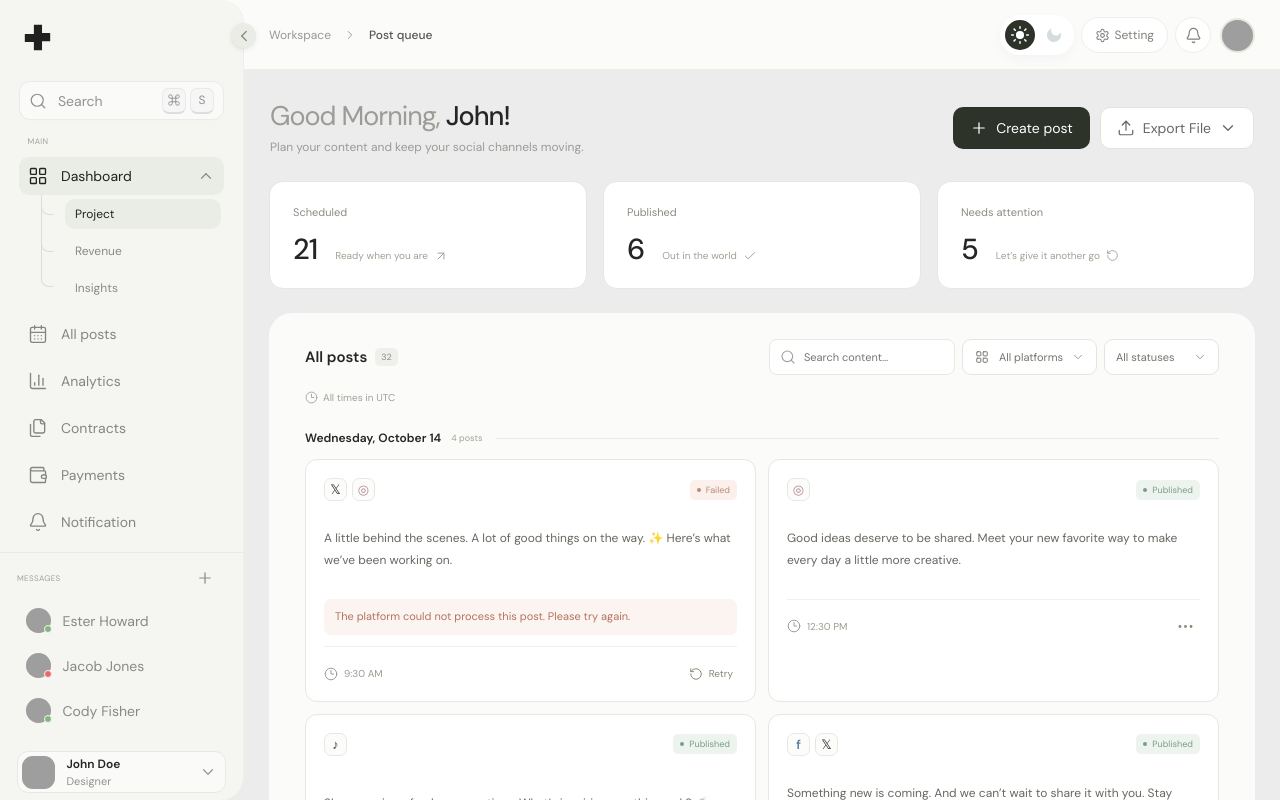
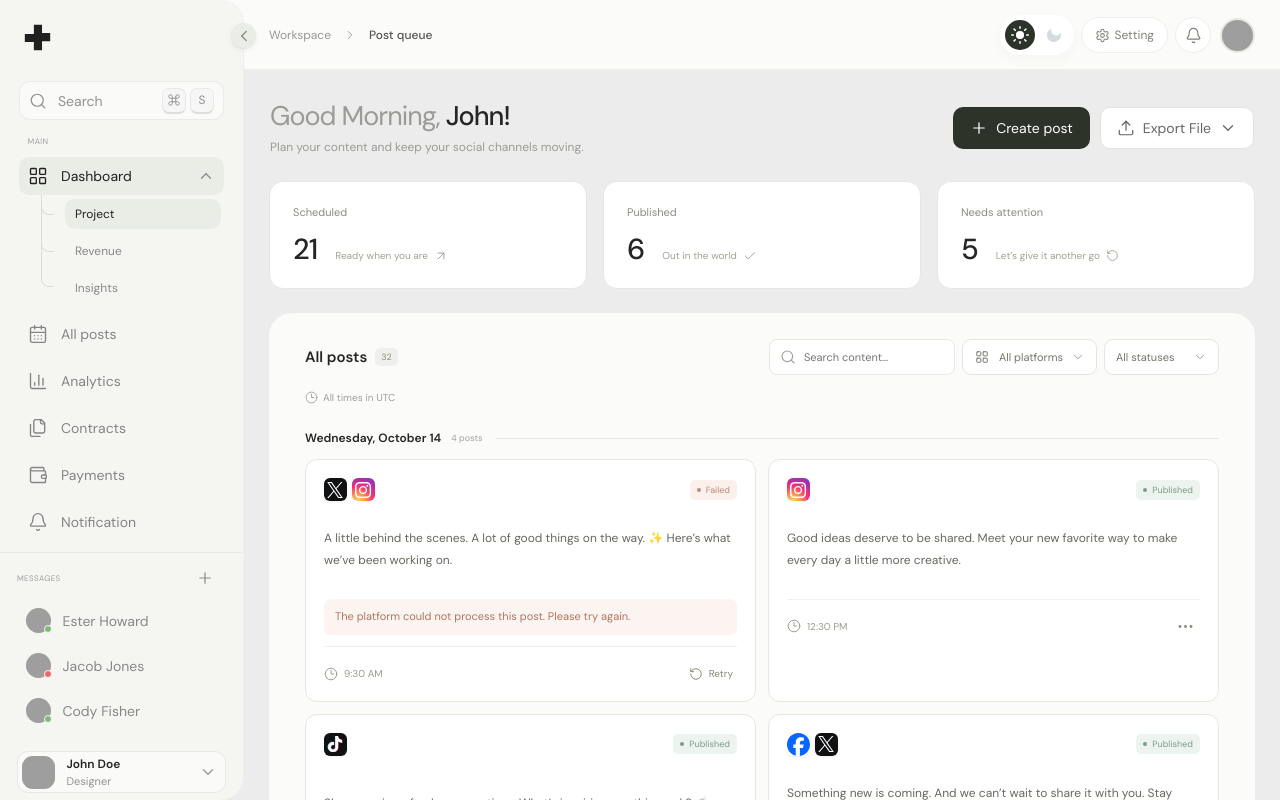
Before and after one commit to sohanpaliyal/postschedular, a React (Vite) app: page / in a window 1280 px wide. Shown: the top 800 px of the page. Built offline with nearby package versions, Linux system fonts and the light colour scheme; grey boxes are pictures that could not be loaded.

Commit message:
feat: replace social text symbols with shared brand SVG icons

```diff
--- /dev/null
+++ b/src/components/PlatformIcon.css
@@ -0,0 +1,15 @@
+/* Brand glyphs are local, tree-shaken SVG paths rather than font characters. */
+.platform.brand-icon{display:inline-flex;align-items:center;justify-content:center;flex-shrink:0;vertical-align:middle;border:0;border-radius:6px;overflow:hidden;line-height:1;box-shadow:0 1px 3px #00000010}
+.platform.brand-icon .social-brand-mark{display:block;width:70%;height:70%;flex-shrink:0;stroke:none;color:#fff}
+:root .platform.brand-icon[data-platform='Facebook']{background:#fff}
+:root .platform.brand-icon[data-platform='Facebook'] .social-brand-mark{width:100%;height:100%;color:#0866ff}
+:root .platform.brand-icon[data-platform='Instagram']{background:radial-gradient(circle at 25% 105%,#ffd776 0%,#f8a04d 25%,#f43571 52%,#b52ba5 76%,#6548c5 100%)}
+:root .platform.brand-icon[data-platform='TikTok'],:root .platform.brand-icon[data-platform='X']{background:#101113}
+.platform.brand-icon--sm{width:16px;height:16px;border-radius:4px}
+.platform.brand-icon--md{width:23px;height:23px}
+.platform.brand-icon--lg{width:29px;height:29px;border-radius:8px}
+.calendar-post .platform.brand-icon,.analytics-post-platforms .platform.brand-icon{border-radius:3px;box-shadow:none}
+.rich-select-icon .platform.brand-icon{width:17px;height:17px;border-radius:4px}
+.platform-options .brand-icon{width:21px;height:21px;border-radius:5px}
+.counters>span{display:inline-flex;align-items:center;gap:4px}.counters .brand-icon{width:13px;height:13px;border-radius:3px;box-shadow:none}
+.detail-platform-list{display:flex;flex-wrap:wrap;gap:8px}.detail-platform-list>span{display:inline-flex;align-items:center;gap:6px}
--- /dev/null
+++ b/src/components/PlatformIcon.tsx
@@ -0,0 +1,13 @@
+import { siFacebook, siInstagram, siTiktok, siX } from 'simple-icons';
+import type { Platform } from '../types/post';
+import './PlatformIcon.css';
+const icons = { Facebook: siFacebook, Instagram: siInstagram, TikTok: siTiktok, X: siX };
+export function PlatformIcon({ platform, size, decorative = false }: { platform: Platform; size?: 'sm' | 'md' | 'lg'; decorative?: boolean }) {
+  const icon = icons[platform];
+  return <span className={`platform brand-icon platform-${platform.toLowerCase()} ${size ? `brand-icon--${size}` : ''}`} data-platform={platform} role={decorative ? undefined : 'img'} aria-label={decorative ? undefined : platform} aria-hidden={decorative || undefined} title={decorative ? undefined : platform}>
+    <svg className="social-brand-mark" viewBox="0 0 24 24" aria-hidden="true" focusable="false" fill="currentColor">
+      {platform === 'TikTok' && <><path d={icon.path} fill="#25f4ee" transform="translate(-.65,-.4)"/><path d={icon.path} fill="#fe2c55" transform="translate(.65,.4)"/></>}
+      <path d={icon.path}/>
+    </svg>
+  </span>;
+}
--- a/src/components/PostIndicators.tsx
+++ b/src/components/PostIndicators.tsx
@@ -1,7 +1,5 @@
-import type { Platform, PostStatus } from '../types/post';
-export function PlatformIcon({ platform }: { platform: Platform }) {
-  return <span className={`platform platform-${platform.toLowerCase()}`} aria-label={platform} title={platform}>{platform === 'Instagram' ? '◎' : platform === 'Facebook' ? 'f' : platform === 'TikTok' ? '♪' : '𝕏'}</span>;
-}
+import type { PostStatus } from '../types/post';
+export { PlatformIcon } from './PlatformIcon';
 export function StatusBadge({ status, pending = false }: { status: PostStatus; pending?: boolean }) {
   return <span className={`status ${status}`}><i aria-hidden="true"/>{pending ? 'Retrying…' : status}</span>;
 }
```
Also changed, not shown: package.json (+4 -3 lines), src/main.tsx (+3 -2 lines), src/components/README.md, 1 other file (tests, documents, lock files or other folders).
